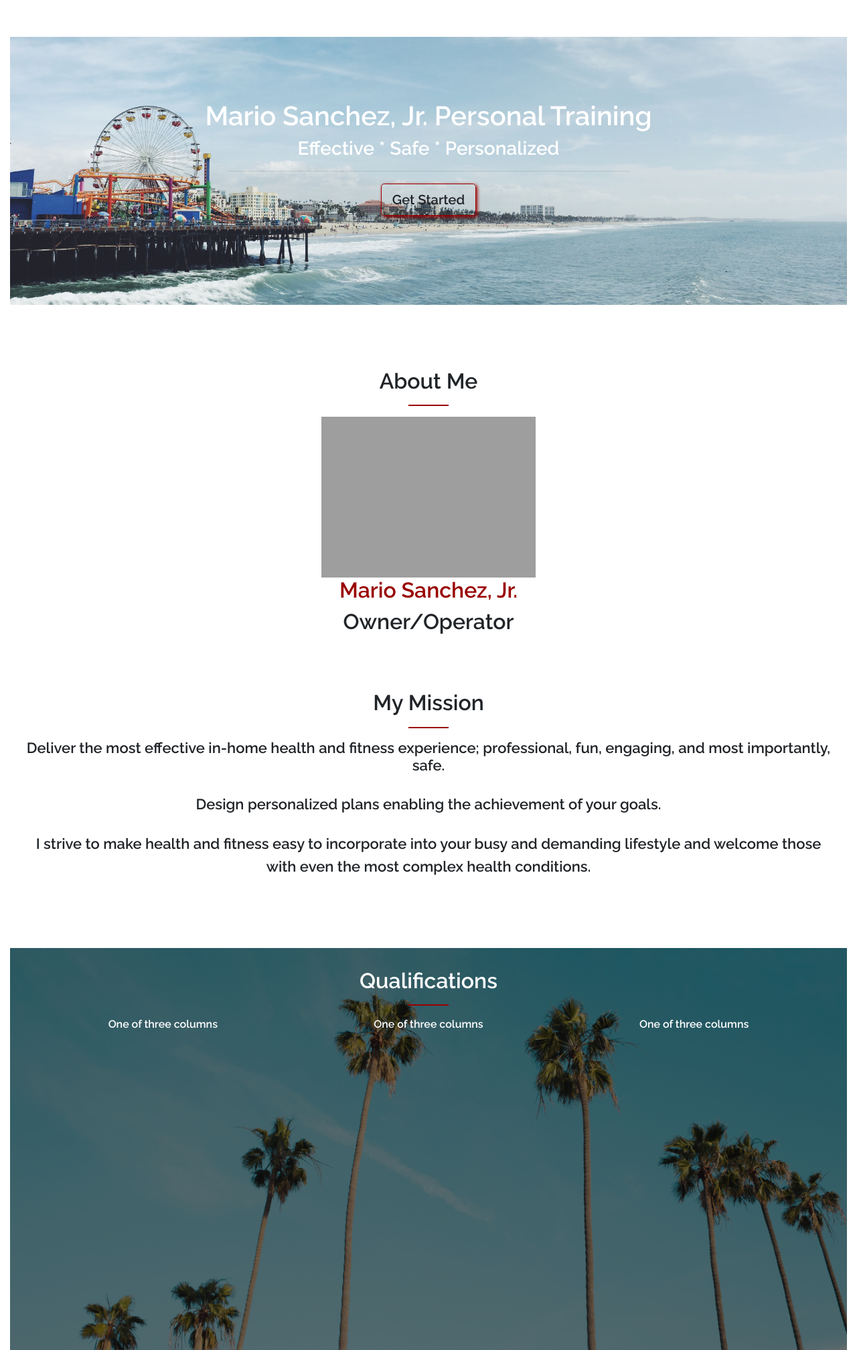
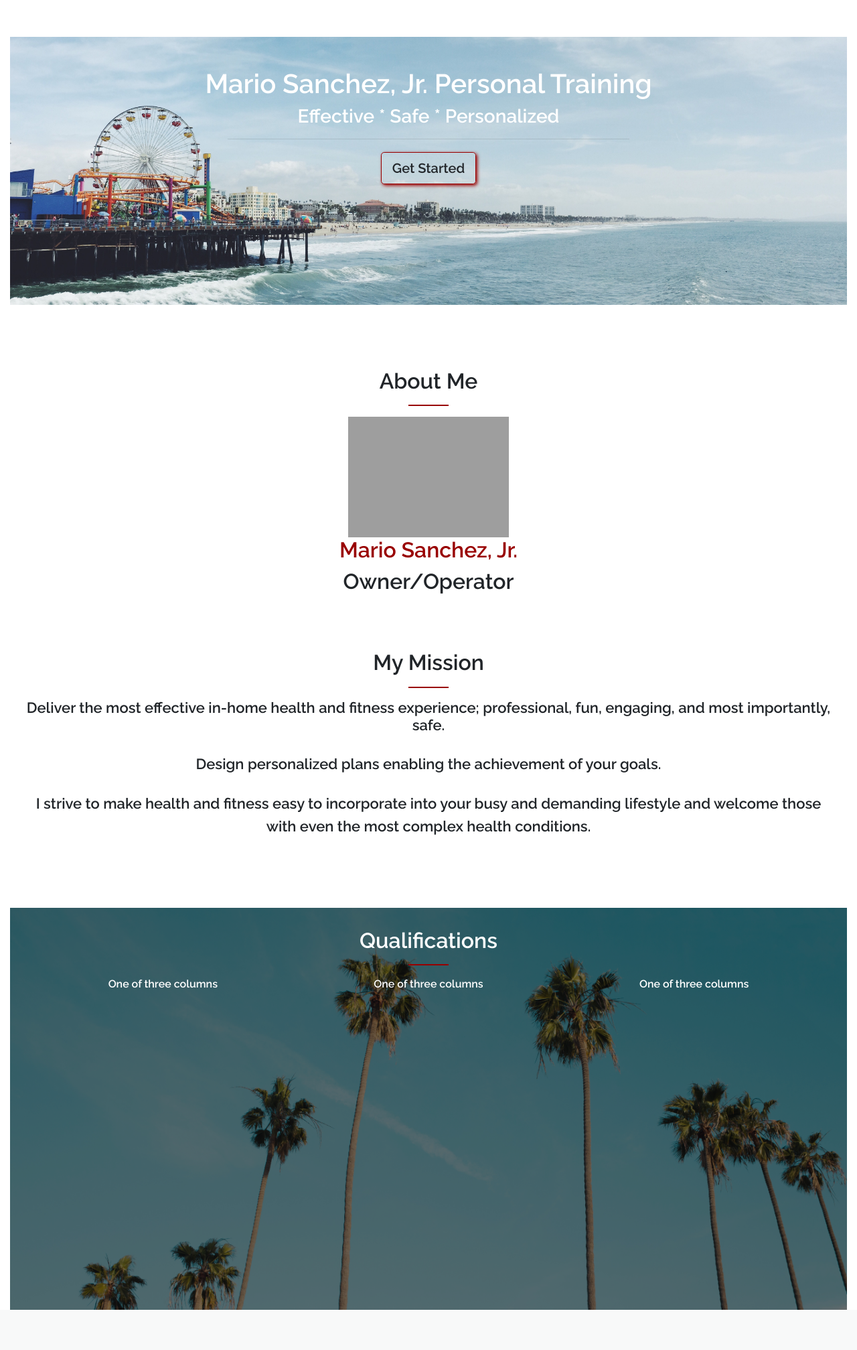
Before and after one commit to mariojrgithub/workout_website, a Flask app: page /home in a window 1280 px wide. Shown: the part 56-2071 px from the top of the page at 67% size. After the commit the page ends 2011 px from the top, so only its background shows below. Run offline with Flask 2, Linux system fonts and the light colour scheme; parts of the project's set-up code (start-up, migrations or seed data) failed here and were passed over; some libraries are stand-ins or nearby versions; grey boxes are pictures that could not be loaded.

Commit message:
style changes

```diff
--- a/static/style.css
+++ b/static/style.css
@@ -5,19 +5,19 @@
 
   .carousel {
     width: 100%;
-    height: 50vh;
+    height: 25em;
     position: relative;
     top: 55px;
   }
 
   .carousel .other-content {
     position: absolute;
-    top:2em;
+    top: 10%;
     left: 0;
     width: 100%;
     text-align: center;
     z-index: 2;
-    padding: 30px;
+    padding: 0.2em;
     font-size: 2em;
     color: white;
   }
--- a/templates/home.html
+++ b/templates/home.html
@@ -28,7 +28,7 @@
       <div class="col-lg-12">
         <h2 id="about">About Me</h2>
         <hr>
-        <a href="#"><img src="https://drive.google.com/uc?export=view&id=1Fp3y9pchWSnRShFOiClqW_ERYkEkUyRn" alt="My Picture" style="display: block; margin: 0 auto; width: 20em;"></a>
+        <a href="#"><img src="https://drive.google.com/uc?export=view&id=1Fp3y9pchWSnRShFOiClqW_ERYkEkUyRn" alt="My Picture" style="display: block; margin: 0 auto; width: 15em;"></a>
         <h4 id="name">Mario Sanchez, Jr.</h4>
           <h4>Owner/Operator</h4>
       </div>
```
